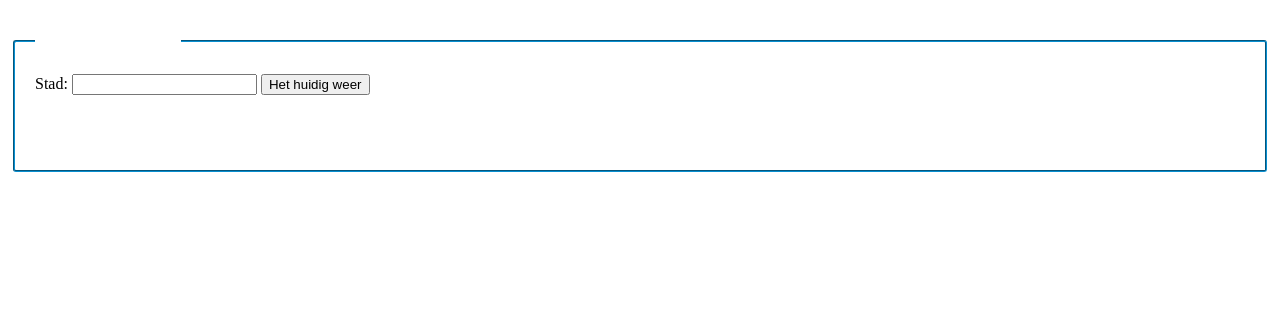
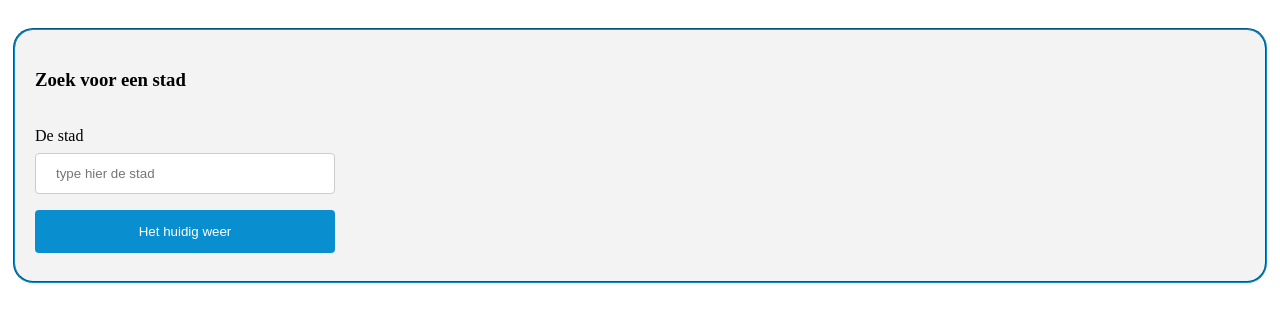
Before and after one commit to ZeynabAbdulhanan/Challenge3, a plain HTML site: page index.html in a window 1280 px wide. Shown: the part 101-422 px from the top of the page. Drawn offline with Linux system fonts and the light colour scheme.

Commit message:
form stylen

```diff
--- a/index.html
+++ b/index.html
@@ -23,9 +23,9 @@
             <br>
 		    <form>
                 <fieldset>
-                    <legend>Het huidig weer</legend>
-                    <label for="city">Stad:</label>
-                    <input type="text" name="Stad" id="city" />
+                    <h3>Zoek voor een stad</h3><br>
+                    <label for="city">De stad</label><br>
+                    <input type="text" name="Stad" id="city" placeholder= "type hier de stad"/><br>
                     <input type="button" id="getWeather" value="Het huidig weer" onclick="getAPIdata()"/>
                 </fieldset>
 	    	</form>
--- a/mystyle.css
+++ b/mystyle.css
@@ -13,15 +13,6 @@ body{
     padding: 5px;
 }
 
-#weather {
-	background-color:none;
-	width: auto;
-    height: 60px;
-	padding: 10px;
-    margin: 10px;
-	text-align: center;
-    overflow: hidden;
-}
 
 .icon{
     display: inline-block;
@@ -49,21 +40,59 @@ body{
 }
 
 legend{
-    color: white;
-    font-size: 22px;
+    font-size: 18px;
 }
+
 fieldset{
+    background-color: #f3f3f3;
     width: auto;
-    height: 100px;
+    height: auto;
     margin: 5px;
     padding: 20px;
-    border-radius: 3px;
+    border-radius: 20px;
     border-color: #098fd0;
 }
 
+
 input{
+    width: 300px;
+    padding: 12px 20px;
+    margin: 8px 0;
+    display: inline-block;
+    border: 1px solid #ccc;
+    border-radius: 4px;
+    box-sizing: border-box;
+}
+
+input[type=button] {
+    background-color: #098fd0;
+    color: white;
+    padding: 14px 20px;
+    margin: 8px 0;
+    border: none;
+    border-radius: 4px;
+    cursor: pointer;
+}
+
+input[type=button]:hover {
+    background-color: #b5e2f8;
 
 }
+
+
+
+
+
+#weather {
+	background-color:none;
+	width: auto;
+    height: 60px;
+	padding: 10px;
+    margin: 10px;
+	text-align: center;
+    overflow: hidden;
+}
+
 
 @media only screen and (min-width:600px){
 
```
